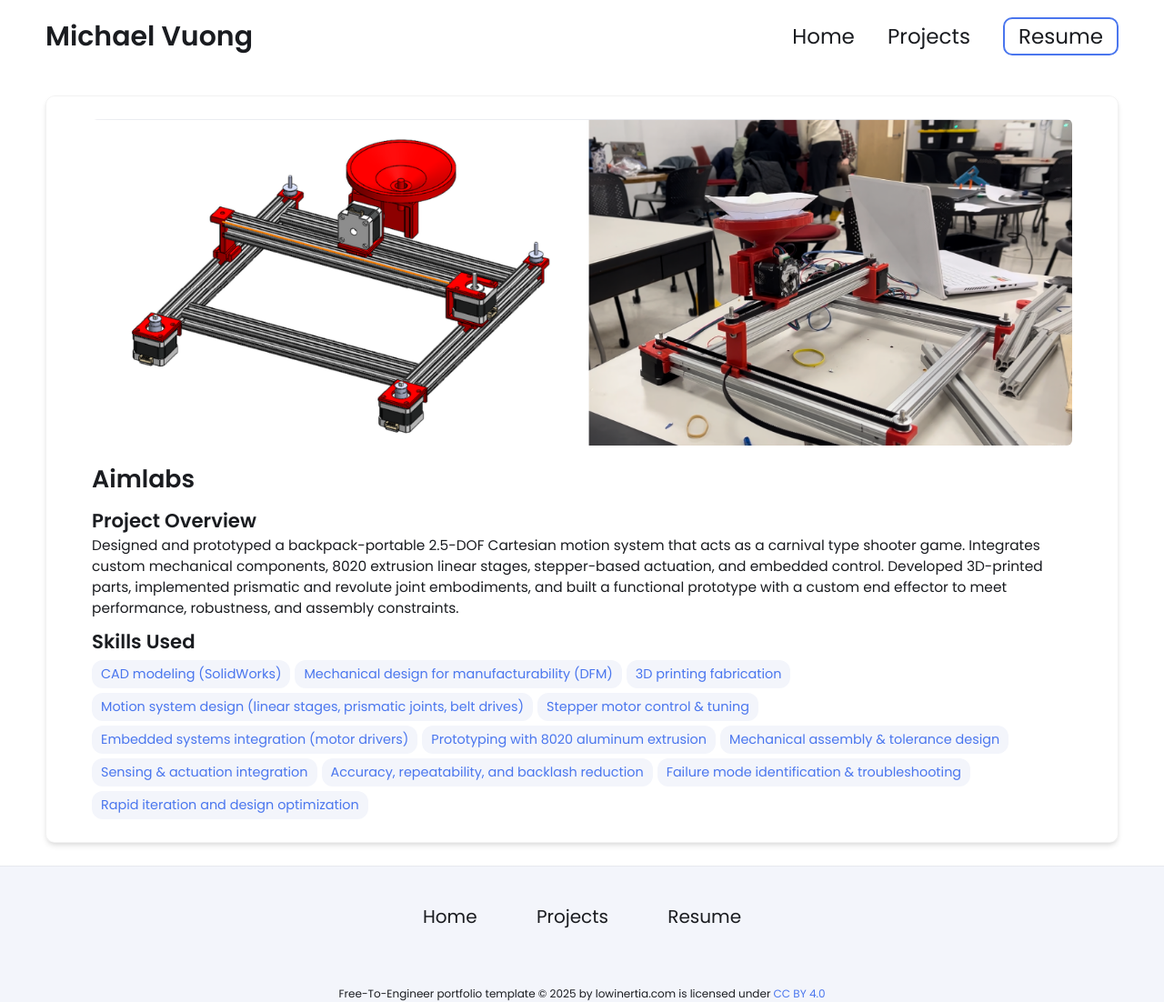
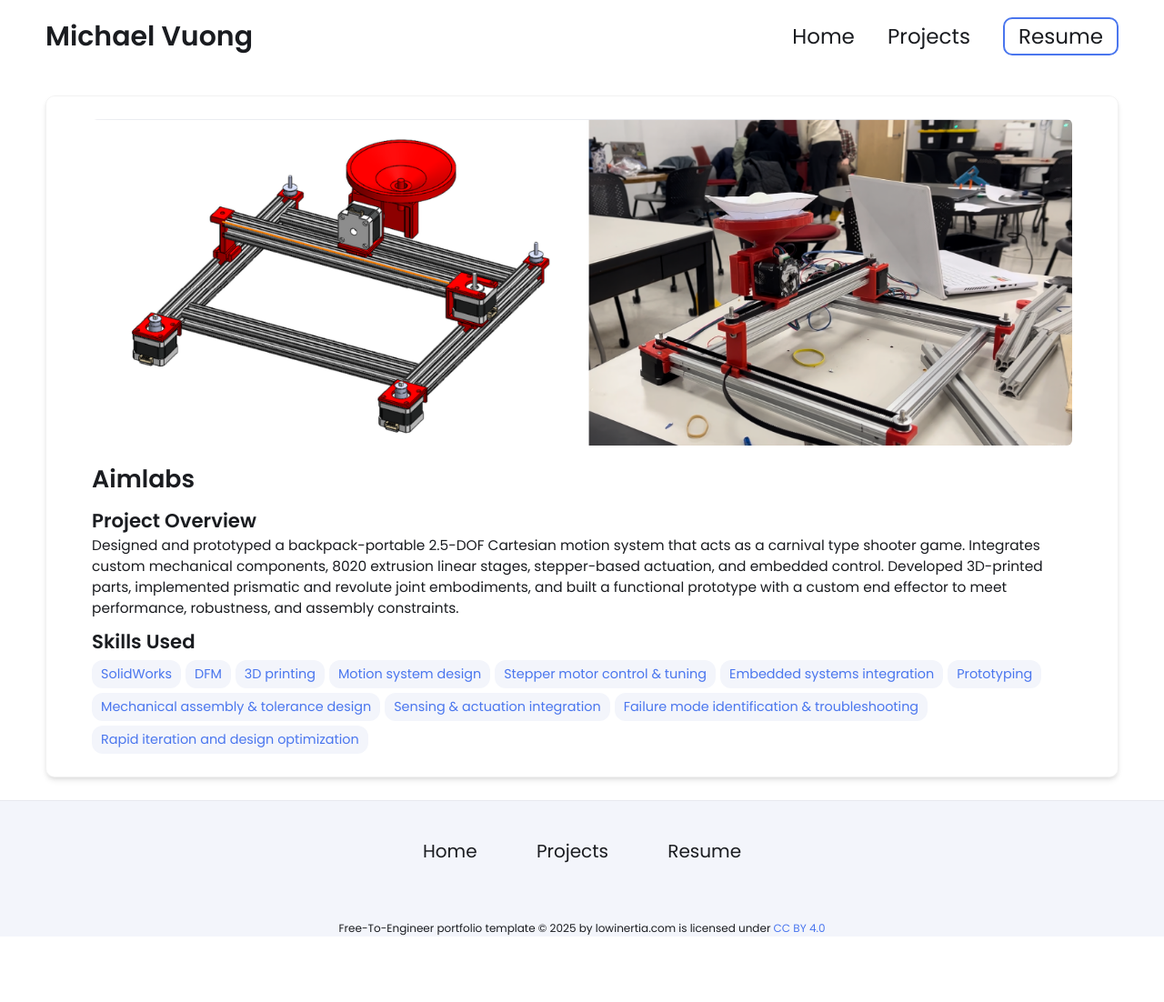
Before and after one commit to michael-vuong/michael-vuong.github.io, a Jekyll site: the page built from _projects/Aimlabs/index.md, in a window 1280 px wide. Shown: the whole page at 91% size. Built offline with Jekyll 4.4.1, drawn with Linux system fonts in a browser that asks for light colours; after the commit the page ends 1030 px from its top, so only the background shows below that.

Commit message:
Update index.md

```diff
--- a/_projects/Aimlabs/index.md
+++ b/_projects/Aimlabs/index.md
@@ -4,16 +4,15 @@
 description: Designed and prototyped a backpack-portable 2.5-DOF Cartesian motion system that acts as a carnival type shooter game. Integrates custom mechanical components, 8020 extrusion linear stages, stepper-based actuation, and embedded control. Developed 3D-printed parts, implemented prismatic and revolute joint embodiments, and built a functional prototype with a custom end effector to meet performance, robustness, and assembly constraints.
 
 skills:
-- CAD modeling (SolidWorks)
-- Mechanical design for manufacturability (DFM)
-- 3D printing fabrication
-- Motion system design (linear stages, prismatic joints, belt drives)
+- SolidWorks
+- DFM
+- 3D printing
+- Motion system design
 - Stepper motor control & tuning
-- Embedded systems integration (motor drivers)
-- Prototyping with 8020 aluminum extrusion
+- Embedded systems integration
+- Prototyping
 - Mechanical assembly & tolerance design
 - Sensing & actuation integration
-- Accuracy, repeatability, and backlash reduction
 - Failure mode identification & troubleshooting
 - Rapid iteration and design optimization
 
```
